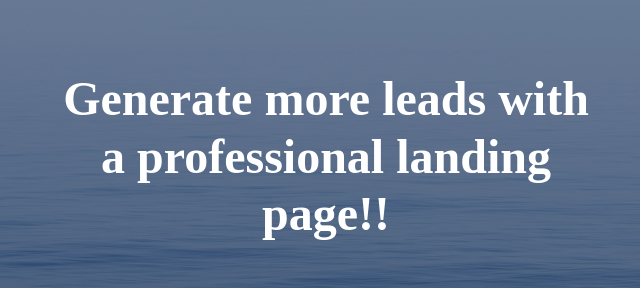
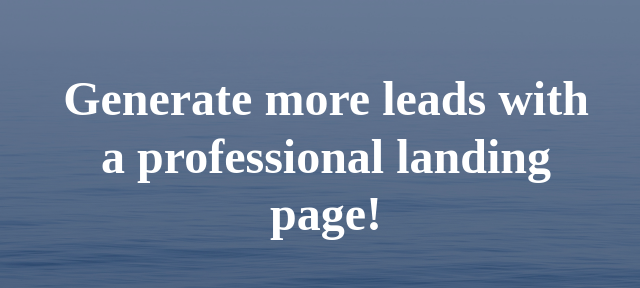
Before and after one commit to 20221157/CI-CD, a website: page dist/index.html in a window 1280 px wide. Shown: the part 196-484 px from the top of the page, 314-954 px from the left. Drawn offline with nearby package versions, Linux system fonts and the light colour scheme.

Commit message:
Update index.html

```diff
--- a/dist/index.html
+++ b/dist/index.html
@@ -31,7 +31,7 @@
                     <div class="col-xl-6">
                         <div class="text-center text-white">
                             <!-- Page heading-->
-                            <h1 class="mb-5">Generate more leads with a professional landing page!!</h1>
+                            <h1 class="mb-5">Generate more leads with a professional landing page!</h1>
                             <!-- Signup form-->
                             <!-- * * * * * * * * * * * * * * *-->
                             <!-- * * SB Forms Contact Form * *-->
```
